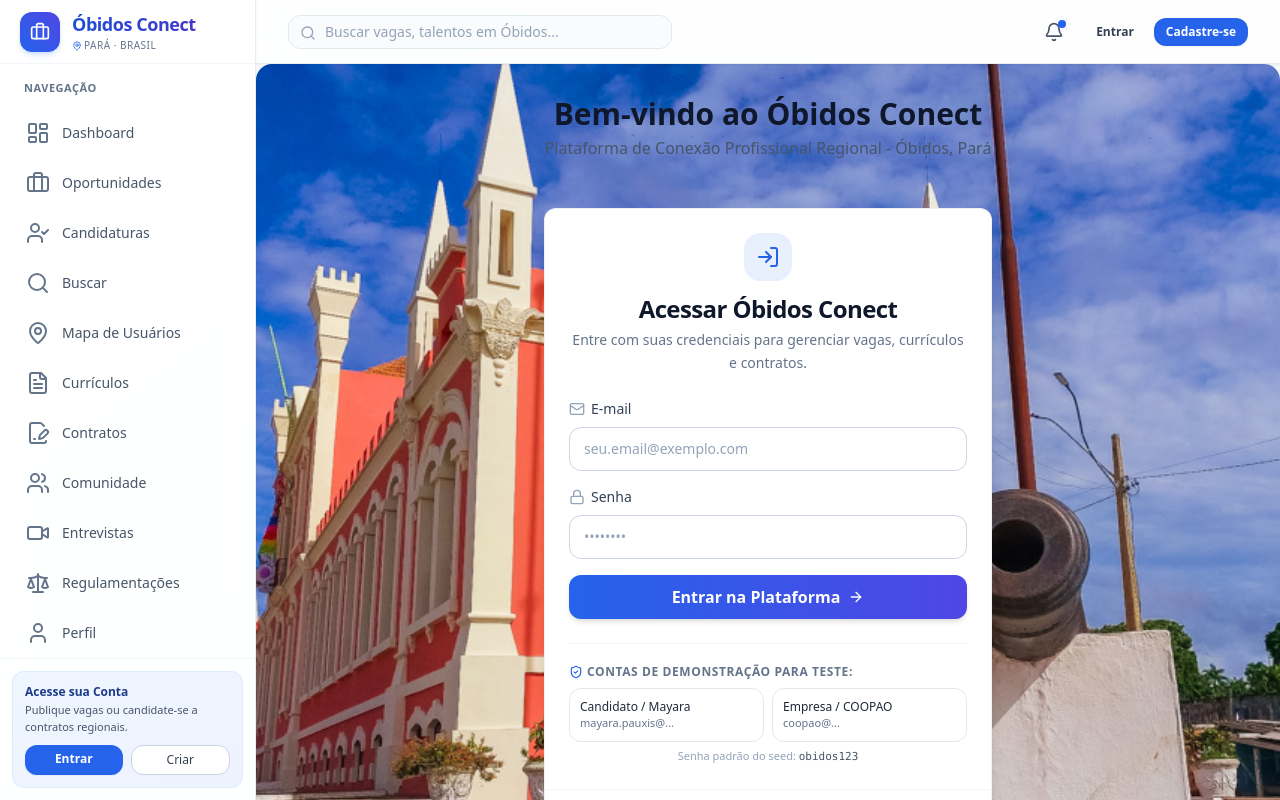
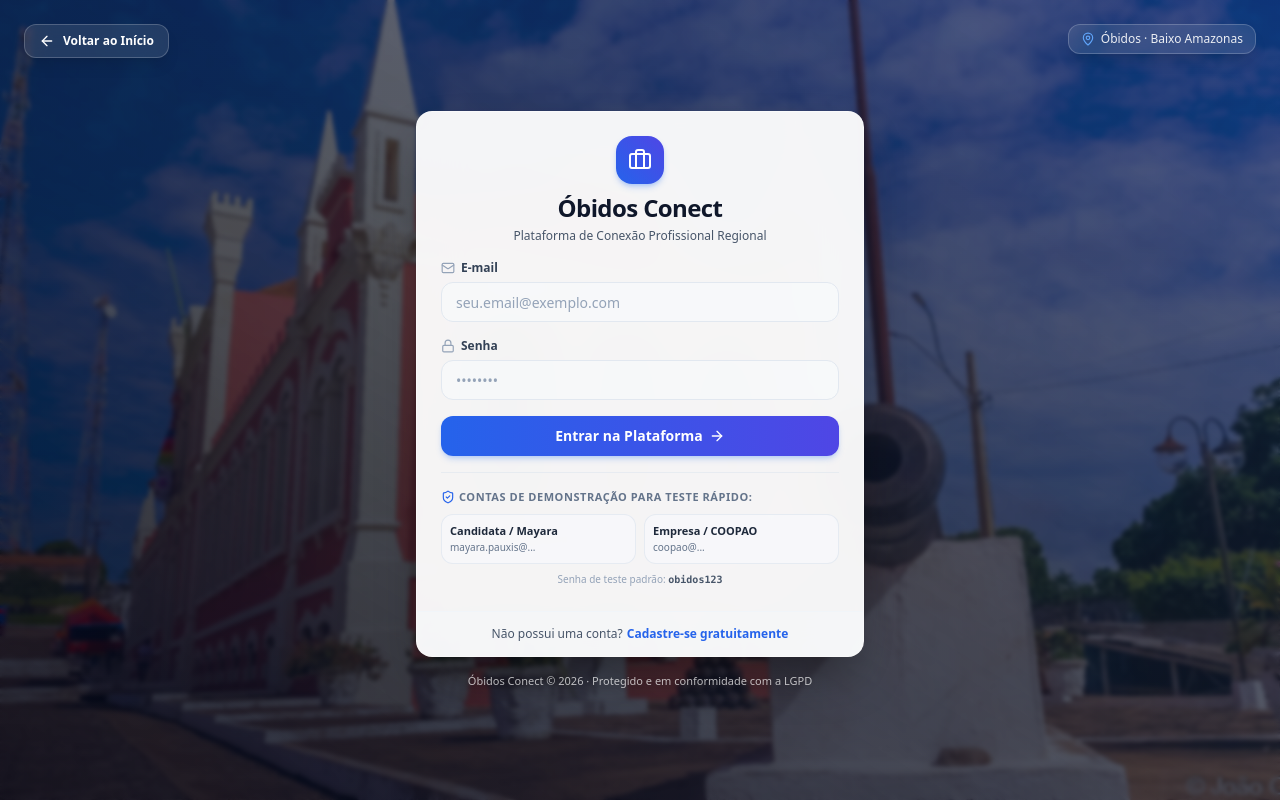
Before and after one commit to bensants/site_emprego, a React (Vite) app in the folder frontend/: page /login in a window 1280 px wide. Shown: the top 800 px of the page. Built offline with nearby package versions, Linux system fonts and the light colour scheme; no server answers.

Commit message:
22/10/26

```diff
--- a/frontend/src/App.jsx
+++ b/frontend/src/App.jsx
@@ -37,6 +37,10 @@ export default function App() {
         <Toaster position="top-right" richColors closeButton />
         <BrowserRouter>
           <Routes>
+            {/* Tela de Login em Tela Cheia Imersiva */}
+            <Route path="/login" element={<Login />} />
+
+            {/* Rotas com Layout Geral (Sidebar, Header e Footer) */}
             <Route path="/" element={<Layout />}>
               <Route index element={<Dashboard />} />
               <Route path="oportunidades" element={<Oportunidades />} />
@@ -49,7 +53,6 @@ export default function App() {
               <Route path="entrevistas" element={<Entrevistas />} />
               <Route path="regulamentacoes" element={<Regulamentacoes />} />
               <Route path="perfil" element={<Perfil />} />
-              <Route path="login" element={<Login />} />
               <Route path="registro" element={<Registro />} />
               <Route path="*" element={<Navigate to="/" replace />} />
             </Route>
--- a/frontend/src/components/Layout.jsx
+++ b/frontend/src/components/Layout.jsx
@@ -46,8 +46,7 @@ export default function Layout() {
   const [notificationOpen, setNotificationOpen] = useState(false);
   const location = useLocation();
   const navigate = useNavigate();
-  const { user, isAuthenticated, logout } = useAuth(); /*<---- */
-  const isLoginPage = location.pathname === '/login';
+  const { user, isAuthenticated, logout } = useAuth();
 
   const handleSearchSubmit = (e) => {
     e.preventDefault();
@@ -303,21 +302,7 @@ export default function Layout() {
         </header>
 
         {/* Page Body */}
-        <main
-          className={cn(
-            'flex-1 p-4 md:p-8 max-w-7xl w-full mx-auto',
-            isLoginPage && 'bg-cover bg-center rounded-2xl'
-          )}
-          style={isLoginPage ? { backgroundImage: "url('/img/login-bg.jpg')" } : undefined}
-        >
-          {isLoginPage && (
-            <div className="mb-6 text-center">
-              <h1 className="text-2xl sm:text-3xl font-bold text-slate-900">Bem-vindo ao Óbidos Conect</h1>
-              <p className="text-sm sm:text-base text-slate-600 mt-1">
-                Plataforma de Conexão Profissional Regional - Óbidos, Pará
-              </p>
-            </div>
-          )}
+        <main className="flex-1 p-4 md:p-8 max-w-7xl w-full mx-auto">
           <Outlet />
         </main>
 
--- a/frontend/src/pages/Login.jsx
+++ b/frontend/src/pages/Login.jsx
@@ -4,8 +4,17 @@ import { useAuth } from '@/context/AuthContext';
 import { Card, CardHeader, CardTitle, CardDescription, CardContent, CardFooter } from '@/components/ui/card';
 import { Button } from '@/components/ui/button';
 import { Input } from '@/components/ui/input';
-import { Badge } from '@/components/ui/badge';
-import { LogIn, Lock, Mail, AlertCircle, ArrowRight, ShieldCheck, CheckCircle2 } from 'lucide-react';
+import {
+  LogIn,
+  Lock,
+  Mail,
+  AlertCircle,
+  ArrowRight,
+  ShieldCheck,
+  Briefcase,
+  MapPin,
+  ArrowLeft,
+} from 'lucide-react';
 
 export default function Login() {
   const navigate = useNavigate();
@@ -50,32 +59,72 @@ export default function Login() {
   };
 
   return (
-    <div className="max-w-md mx-auto py-6 animate-in fade-in duration-300">
-      <Card className="border-border/60 shadow-lg">
-        <CardHeader className="space-y-1 text-center">
-          <div className="mx-auto w-12 h-12 rounded-2xl bg-blue-600/10 text-blue-600 flex items-center justify-center mb-2">
-            <LogIn className="w-6 h-6" />
+    <div className="relative min-h-screen w-full flex items-center justify-center p-4 sm:p-6 overflow-x-hidden">
+      {/* Imagem de Fundo em Tela Cheia (/img/login-bg.jpg) */}
+      <div
+        className="
+        absolute inset-0
+        bg-cover bg-center
+        bg-no-repeat
+        transition-all
+        duration-700
+        scale-100
+        hover:scale-105
+        "
+        style={{ backgroundImage: "url('/img/login-bg.jpg')" }}
+      />
+
+      {/* Overlay com Gradiente Escuro e Efeito de Desfoque Atmosférico */}
+      <div className="absolute inset-0 bg-gradient-to-tr from-slate-950/85 via-slate-900/70 to-blue-950/60 backdrop-blur-[2px]" />
+
+      {/* Botão de Retorno ao Início no Topo Esquerdo */}
+      <div className="absolute top-4 left-4 sm:top-6 sm:left-6 z-20">
+        <Link
+          to="/"
+          className="inline-flex items-center gap-2 px-3.5 py-2 rounded-xl bg-white/10 hover:bg-white/20 text-white backdrop-blur-md border border-white/20 text-xs font-semibold shadow-lg transition-all hover:scale-105"
+        >
+          <ArrowLeft className="w-4 h-4" />
+          <span>Voltar ao Início</span>
+        </Link>
       </div>
+
+      {/* Selo Regional no Topo Direito */}
+      <div className="absolute top-4 right-4 sm:top-6 sm:right-6 z-20 hidden sm:flex items-center gap-1.5 px-3 py-1.5 rounded-xl bg-white/10 text-white/90 backdrop-blur-md border border-white/20 text-xs font-medium shadow-lg">
+        <MapPin className="w-3.5 h-3.5 text-blue-400" />
+        <span>Óbidos · Baixo Amazonas</span>
+      </div>
+
+      {/* Card Centralizado em Glassmorphism */}
+      <div className="relative z-10 w-full max-w-md my-8 animate-in fade-in zoom-in-95 duration-300">
+        <Card className="bg-white/95 backdrop-blur-xl border border-white/40 shadow-2xl shadow-black/40 rounded-2xl overflow-hidden">
+          <CardHeader className="space-y-2 text-center pb-4 pt-6">
+            {/* Ícone de Marca */}
+            <div className="mx-auto w-12 h-12 rounded-2xl bg-gradient-to-tr from-blue-600 to-indigo-600 text-white flex items-center justify-center shadow-md shadow-blue-500/30">
+              <Briefcase className="w-6 h-6" />
+            </div>
+
+            <div>
               <CardTitle className="text-2xl font-bold tracking-tight text-slate-900">
-            Acessar Óbidos Conect
+                Óbidos Conect
               </CardTitle>
-          <CardDescription>
-            Entre com suas credenciais para gerenciar vagas, currículos e contratos.
+              <CardDescription className="text-xs text-slate-600 mt-1">
+                Plataforma de Conexão Profissional Regional
               </CardDescription>
+            </div>
           </CardHeader>
 
-        <CardContent>
+          <CardContent className="space-y-4 px-6 pb-6">
             <form onSubmit={handleSubmit} className="space-y-4">
               {error && (
-              <div className="p-3.5 rounded-xl bg-rose-50 border border-rose-200 text-rose-700 text-sm flex items-start gap-2.5">
-                <AlertCircle className="w-5 h-5 shrink-0 text-rose-500 mt-0.5" />
+                <div className="p-3 rounded-xl bg-rose-50 border border-rose-200 text-rose-700 text-xs flex items-start gap-2.5">
+                  <AlertCircle className="w-4 h-4 shrink-0 text-rose-500 mt-0.5" />
                   <span>{error}</span>
                 </div>
               )}
 
-            <div className="space-y-2">
-              <label className="text-sm font-medium text-slate-700 flex items-center gap-1.5">
-                <Mail className="w-4 h-4 text-slate-400" />
+              <div className="space-y-1.5">
+                <label className="text-xs font-semibold text-slate-700 flex items-center gap-1.5">
+                  <Mail className="w-3.5 h-3.5 text-slate-400" />
                   E-mail
                 </label>
                 <Input
@@ -84,14 +133,14 @@ export default function Login() {
                   value={email}
                   onChange={(e) => setEmail(e.target.value)}
                   required
-                className="h-11"
+                  className="h-10 bg-slate-50/80 border-slate-200 text-sm focus:bg-white"
                 />
               </div>
 
-            <div className="space-y-2">
+              <div className="space-y-1.5">
                 <div className="flex items-center justify-between">
-                <label className="text-sm font-medium text-slate-700 flex items-center gap-1.5">
-                  <Lock className="w-4 h-4 text-slate-400" />
+                  <label className="text-xs font-semibold text-slate-700 flex items-center gap-1.5">
+                    <Lock className="w-3.5 h-3.5 text-slate-400" />
                     Senha
                   </label>
                 </div>
@@ -101,57 +150,63 @@ export default function Login() {
                   value={senha}
                   onChange={(e) => setSenha(e.target.value)}
                   required
-                className="h-11"
+                  className="h-10 bg-slate-50/80 border-slate-200 text-sm focus:bg-white"
                 />
               </div>
 
               <Button
                 type="submit"
                 disabled={loading}
-              className="w-full h-11 text-base bg-blue-600 hover:bg-blue-700 text-white font-semibold transition-all shadow-md hover:shadow"
+                className="w-full h-10 text-sm bg-gradient-to-r from-blue-600 to-indigo-600 hover:from-blue-700 hover:to-indigo-700 text-white font-semibold transition-all shadow-md shadow-blue-500/25"
               >
                 {loading ? 'Entrando...' : 'Entrar na Plataforma'}
-              {!loading && <ArrowRight className="w-4 h-4 ml-2" />}
+                {!loading && <ArrowRight className="w-4 h-4 ml-1.5" />}
               </Button>
             </form>
 
             {/* Atalhos Rápidos para Demonstração */}
-          <div className="mt-6 pt-5 border-t border-slate-100">
-            <p className="text-xs font-semibold text-slate-500 uppercase tracking-wider mb-2 flex items-center gap-1">
+            <div className="mt-5 pt-4 border-t border-slate-200/70">
+              <p className="text-[11px] font-bold text-slate-500 uppercase tracking-wider mb-2 flex items-center gap-1">
                 <ShieldCheck className="w-3.5 h-3.5 text-blue-600" />
-              Contas de demonstração para teste:
+                Contas de demonstração para teste rápido:
               </p>
               <div className="grid grid-cols-2 gap-2">
                 <button
                   type="button"
                   onClick={() => handlePreencherDemo('mayara.pauxis@obidos.com.br')}
-                className="text-left p-2.5 rounded-lg border border-slate-200 hover:border-blue-400 hover:bg-blue-50/50 transition-colors text-xs"
+                  className="text-left p-2 rounded-lg border border-slate-200/80 bg-slate-50/70 hover:border-blue-400 hover:bg-blue-50/50 transition-colors text-xs"
                 >
-                <div className="font-medium text-slate-800">Candidato / Mayara</div>
-                <div className="text-slate-500 text-[11px]">mayara.pauxis@...</div>
+                  <div className="font-semibold text-slate-800 text-[11px]">Candidata / Mayara</div>
+                  <div className="text-slate-500 text-[10px] truncate">mayara.pauxis@...</div>
                 </button>
                 <button
                   type="button"
                   onClick={() => handlePreencherDemo('coopao@obidos.com.br')}
-                className="text-left p-2.5 rounded-lg border border-slate-200 hover:border-blue-400 hover:bg-blue-50/50 transition-colors text-xs"
+                  className="text-left p-2 rounded-lg border border-slate-200/80 bg-slate-50/70 hover:border-blue-400 hover:bg-blue-50/50 transition-colors text-xs"
                 >
-                <div className="font-medium text-slate-800">Empresa / COOPAO</div>
-                <div className="text-slate-500 text-[11px]">coopao@...</div>
+                  <div className="font-semibold text-slate-800 text-[11px]">Empresa / COOPAO</div>
+                  <div className="text-slate-500 text-[10px] truncate">coopao@...</div>
                 </button>
               </div>
-            <p className="text-[11px] text-slate-400 mt-1.5 text-center">
-              Senha padrão do seed: <span className="font-mono text-slate-600">obidos123</span>
+              <p className="text-[10px] text-slate-400 mt-2 text-center">
+                Senha de teste padrão: <span className="font-mono text-slate-600 font-bold">obidos123</span>
               </p>
             </div>
           </CardContent>
 
-        <CardFooter className="flex justify-center border-t border-slate-100 pt-4 text-sm text-slate-600">
+          <CardFooter className="flex justify-center border-t border-slate-100 bg-slate-50/50 py-3.5 text-xs text-slate-600">
             Não possui uma conta?{' '}
-          <Link to="/registro" className="text-blue-600 font-semibold hover:underline ml-1">
+            <Link to="/registro" className="text-blue-600 font-bold hover:underline ml-1">
               Cadastre-se gratuitamente
             </Link>
           </CardFooter>
         </Card>
+
+        {/* Rodapé LGPD discreto */}
+        <p className="text-center text-[11px] text-white/70 mt-4 drop-shadow">
+          Óbidos Conect © 2026 · Protegido e em conformidade com a LGPD
+        </p>
+      </div>
     </div>
   );
 }
```
Lines whose indentation alone changed are shown as unchanged.
